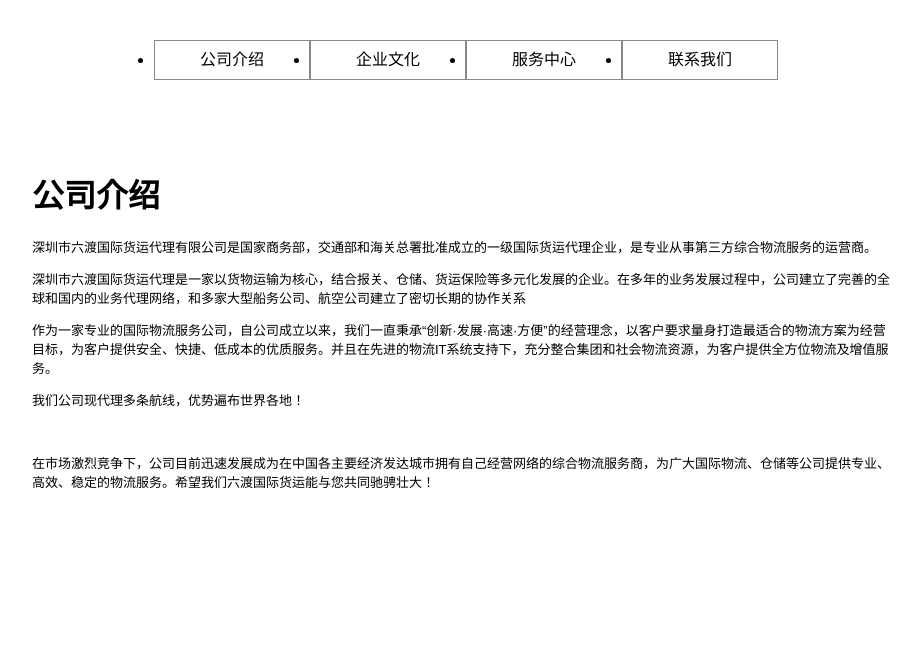
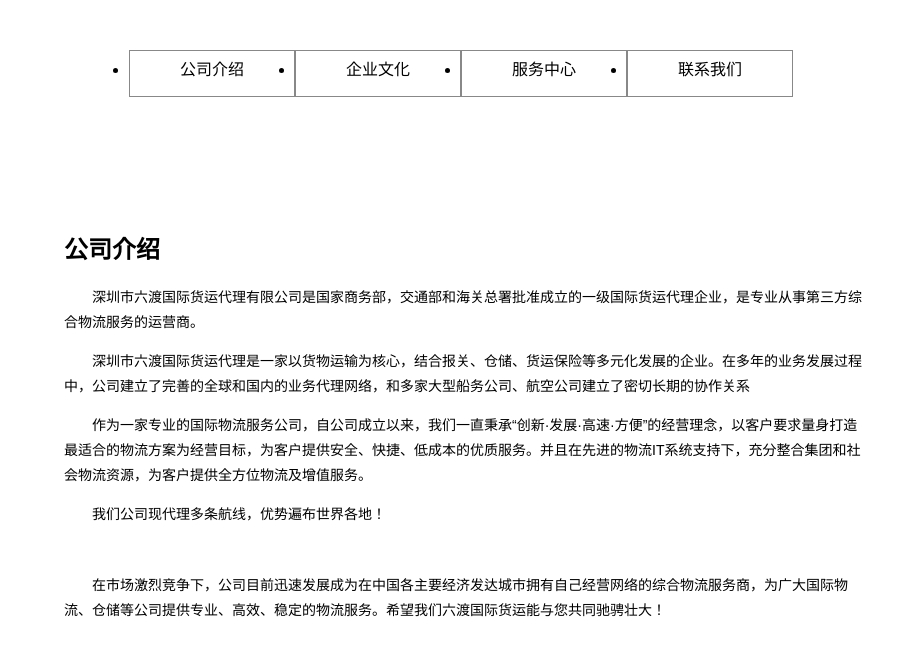
Before and after one commit to ChineseWay/ladoo, a Python web app: template templates/profile_ch.html in a window 1280 px wide. Shown: the top 656 px of the page, without its empty margins (176-1095 px from the left). Run offline with Jinja, Linux system fonts and the light colour scheme; the template is opened without the code that fills it, so the values that code supplies are empty.

Commit message:
ajust introduce

```diff
--- a/templates/profile_ch.html
+++ b/templates/profile_ch.html
@@ -2,19 +2,11 @@
 <head>
 	<title>Profile</title>
 	<style type="text/css">
-		h1 {
-			background-color: transparent;
-		}
-		a {
-			background-color: transparent;
-			font-weight: bold;
-			text-decoration: none;
-		}
 		.nav {
 			font-family: arial, sans-serif;
-			height: 30px;
-			width: 700px;
-			margin: 40px auto;
+			height: 40px;
+			width: 750px;
+			margin: 50px auto 40px auto;
 		}
 
 		.nav u1 {
@@ -31,8 +23,8 @@
 		}
 
 		.nav ul li span {
-			width: 80px;
-			height: 28px;
+			width: 90px;
+			height: 35px;
 			line-height: 28px;
 			font-size: 16px;
 			display: block;
@@ -40,13 +32,16 @@
 			padding: 0 30px;
 		}
 
+		.text {
+			width: 800px;
+			margin: 100px auto 10px auto;
+		}
+
 		p {
 			font-family: arial, sans-serif;
-			font-size: 13px;
-		}
-
-		#placeholder {
-			margin: 100px 200px auto 200px;
+			font-size: 14px;
+			text-indent: 2em;
+			line-height: 25px;
 		}
 	</style>
 	<script type="text/javascript">
@@ -79,20 +74,20 @@
 	<div style="clear:both"></div>
 	<div class="text">
 		<div id="placeholder">
-			<h1>公司介绍</h1>
-			<p>   深圳市六渡国际货运代理有限公司是国家商务部，交通部和海关总署批准成立的一级国际货运代理企业，是专业从事第三方综合物流服务的运营商。</p>
+			<h2>公司介绍</h2>
+			<p>深圳市六渡国际货运代理有限公司是国家商务部，交通部和海关总署批准成立的一级国际货运代理企业，是专业从事第三方综合物流服务的运营商。</p>
 
-			<p>   深圳市六渡国际货运代理是一家以货物运输为核心，结合报关、仓储、货运保险等多元化发展的企业。在多年的业务发展过程中，公司建立了完善的全球和国内的业务代理网络，和多家大型船务公司、航空公司建立了密切长期的协作关系</p>
+			<p>深圳市六渡国际货运代理是一家以货物运输为核心，结合报关、仓储、货运保险等多元化发展的企业。在多年的业务发展过程中，公司建立了完善的全球和国内的业务代理网络，和多家大型船务公司、航空公司建立了密切长期的协作关系</p>
 
-	        <p>   作为一家专业的国际物流服务公司，自公司成立以来，我们一直秉承“创新·发展·高速·方便”的经营理念，以客户要求量身打造最适合的物流方案为经营目标，为客户提供安全、快捷、低成本的优质服务。并且在先进的物流IT系统支持下，充分整合集团和社会物流资源，为客户提供全方位物流及增值服务。</p>
+	        <p>作为一家专业的国际物流服务公司，自公司成立以来，我们一直秉承“创新·发展·高速·方便”的经营理念，以客户要求量身打造最适合的物流方案为经营目标，为客户提供安全、快捷、低成本的优质服务。并且在先进的物流IT系统支持下，充分整合集团和社会物流资源，为客户提供全方位物流及增值服务。</p>
 
-	        <p>   我们公司现代理多条航线，优势遍布世界各地！</p>
+	        <p>我们公司现代理多条航线，优势遍布世界各地！</p>
 
-	        <p>   在市场激烈竞争下，公司目前迅速发展成为在中国各主要经济发达城市拥有自己经营网络的综合物流服务商，为广大国际物流、仓储等公司提供专业、高效、稳定的物流服务。希望我们六渡国际货运能与您共同驰骋壮大！</p>
+	        <p>在市场激烈竞争下，公司目前迅速发展成为在中国各主要经济发达城市拥有自己经营网络的综合物流服务商，为广大国际物流、仓储等公司提供专业、高效、稳定的物流服务。希望我们六渡国际货运能与您共同驰骋壮大！</p>
 		</div>
 
 		<div id="t1" style="display: none">
-			<h1>公司介绍</h1>
+			<h2>公司介绍</h2>
 			<p>   深圳市六渡国际货运代理有限公司是国家商务部，交通部和海关总署批准成立的一级国际货运代理企业，是专业从事第三方综合物流服务的运营商。</p>
 
 			<p>   深圳市六渡国际货运代理是一家以货物运输为核心，结合报关、仓储、货运保险等多元化发展的企业。在多年的业务发展过程中，公司建立了完善的全球和国内的业务代理网络，和多家大型船务公司、航空公司建立了密切长期的协作关系</p>
```
